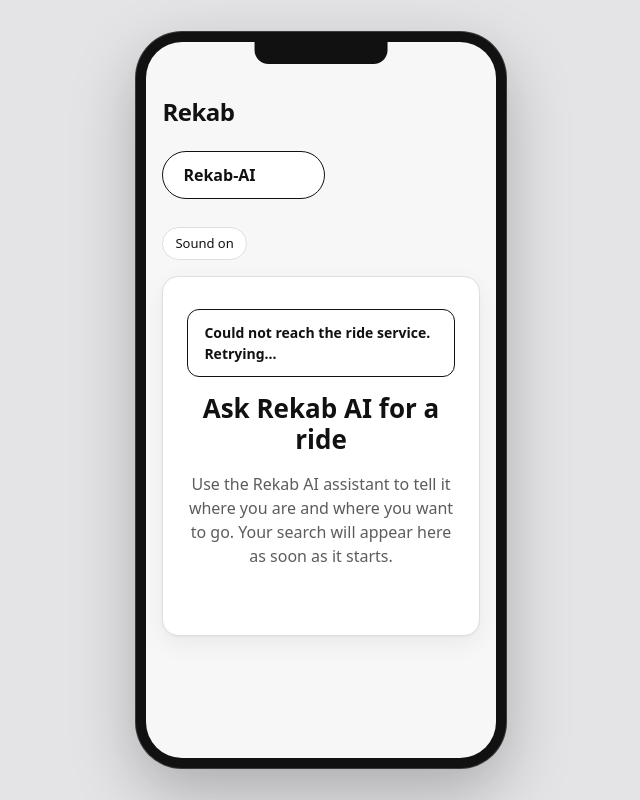
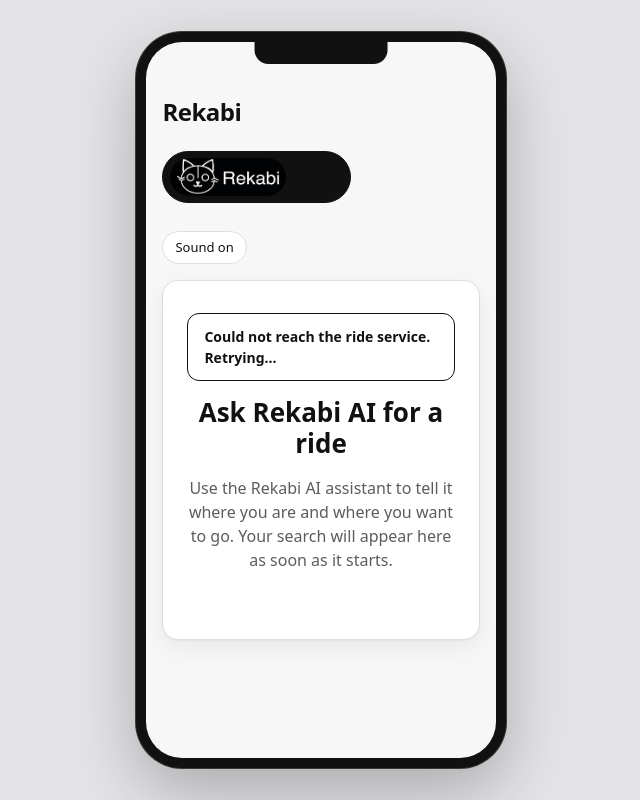
Before and after one commit to aiswesaminam-cloud/waicy-rekab, a plain HTML site: page index.html in a window 1280 px wide. Shown: the whole page, without its empty margins (319-959 px from the left). Drawn offline with Linux system fonts and the light colour scheme; no server answers.

Commit message:
Updated index.html

```diff
--- a/assistant.js
+++ b/assistant.js
@@ -6,13 +6,13 @@ const statusEl = document.getElementById("assistant-status");
 
 const CALL_STATES = ["connecting", "live", "speaking"];
 const STATUS_TEXT = {
-  idle: "Tap Rekab AI to talk to the ride assistant.",
-  connecting: "Connecting to Rekab AI...",
+  idle: "Tap Rekabi AI to talk to the ride assistant.",
+  connecting: "Connecting to Rekabi AI...",
   live: "Listening. Say your pickup and destination.",
-  speaking: "Rekab AI is speaking...",
+  speaking: "Rekabi AI is speaking...",
   ending: "Ending call...",
-  ended: "Call ended. Tap Rekab AI to start again.",
-  error: "The call could not continue. Tap Rekab AI to try again.",
+  ended: "Call ended. Tap Rekabi AI to start again.",
+  error: "The call could not continue. Tap Rekabi AI to try again.",
 };
 
 let state = "idle";
--- a/index.html
+++ b/index.html
@@ -14,12 +14,12 @@
       <div class="screen">
         <main class="page">
           <header class="topbar">
-            <span class="brand">Rekab</span>
+            <span class="brand">Rekabi</span>
           </header>
 
           <div class="assistant">
             <button class="assistant-toggle" type="button" id="assistant-toggle" aria-pressed="false" data-state="idle">
-              <span class="assistant-word" aria-label="Rekab-AI"><span class="letter" style="--i:0" aria-hidden="true">R</span><span class="letter" style="--i:1" aria-hidden="true">e</span><span class="letter" style="--i:2" aria-hidden="true">k</span><span class="letter" style="--i:3" aria-hidden="true">a</span><span class="letter" style="--i:4" aria-hidden="true">b</span><span class="letter" style="--i:5" aria-hidden="true">-</span><span class="letter" style="--i:6" aria-hidden="true">A</span><span class="letter" style="--i:7" aria-hidden="true">I</span></span>
+              <span class="assistant-word" aria-label="Rekabi AI"><img class="assistant-logo" src="./public/PHOTO-2026-11-18-17-24-32.jpg" alt="Rekabi" /></span>
               <span class="waveform" aria-hidden="true"><span style="--i:0"></span><span style="--i:1"></span><span style="--i:2"></span><span style="--i:3"></span><span style="--i:4"></span></span>
             </button>
             <p class="assistant-status" id="assistant-status" role="status" aria-live="polite"></p>
@@ -47,9 +47,9 @@
             </div>
 
             <div class="view" data-for="idle">
-              <h1 class="title">Ask Rekab AI for a ride</h1>
+              <h1 class="title">Ask Rekabi AI for a ride</h1>
               <p class="body-text">
-                Use the Rekab AI assistant to tell it where you are and where you want to go.
+                Use the Rekabi AI assistant to tell it where you are and where you want to go.
                 Your search will appear here as soon as it starts.
               </p>
             </div>
--- a/styles.css
+++ b/styles.css
@@ -55,13 +55,14 @@ body {
   display: inline-flex;
   align-items: center;
   gap: 12px;
-  height: 48px;
-  padding: 0 20px;
+  min-height: 52px;
+  max-width: 100%;
+  padding: 5px 16px 5px 7px;
   font: inherit;
   font-size: 16px;
   font-weight: 600;
-  color: var(--ink);
-  background: var(--white);
+  color: var(--white);
+  background: var(--ink);
   border: 1px solid var(--ink);
   border-radius: 999px;
   cursor: pointer;
@@ -80,11 +81,24 @@ body {
 .assistant-toggle[aria-pressed="true"] {
   --spread: 5px;
   color: var(--white);
-  background: var(--ink);
+  background: #252525;
 }
 
 .assistant-word {
   display: inline-flex;
+  width: 116px;
+  height: 38px;
+  overflow: hidden;
+  flex: 0 1 116px;
+  border-radius: 999px;
+}
+
+.assistant-logo {
+  display: block;
+  width: 100%;
+  height: 100%;
+  object-fit: cover;
+  object-position: center;
 }
 
 .letter {
@@ -553,6 +567,16 @@ body {
 }
 
 @media (max-width: 380px) {
+  .assistant-toggle {
+    gap: 8px;
+    padding-right: 10px;
+  }
+
+  .assistant-word {
+    width: 104px;
+    flex-basis: 104px;
+  }
+
   .title {
     font-size: 22px;
   }
```
Also changed, not shown: 1 other file.
